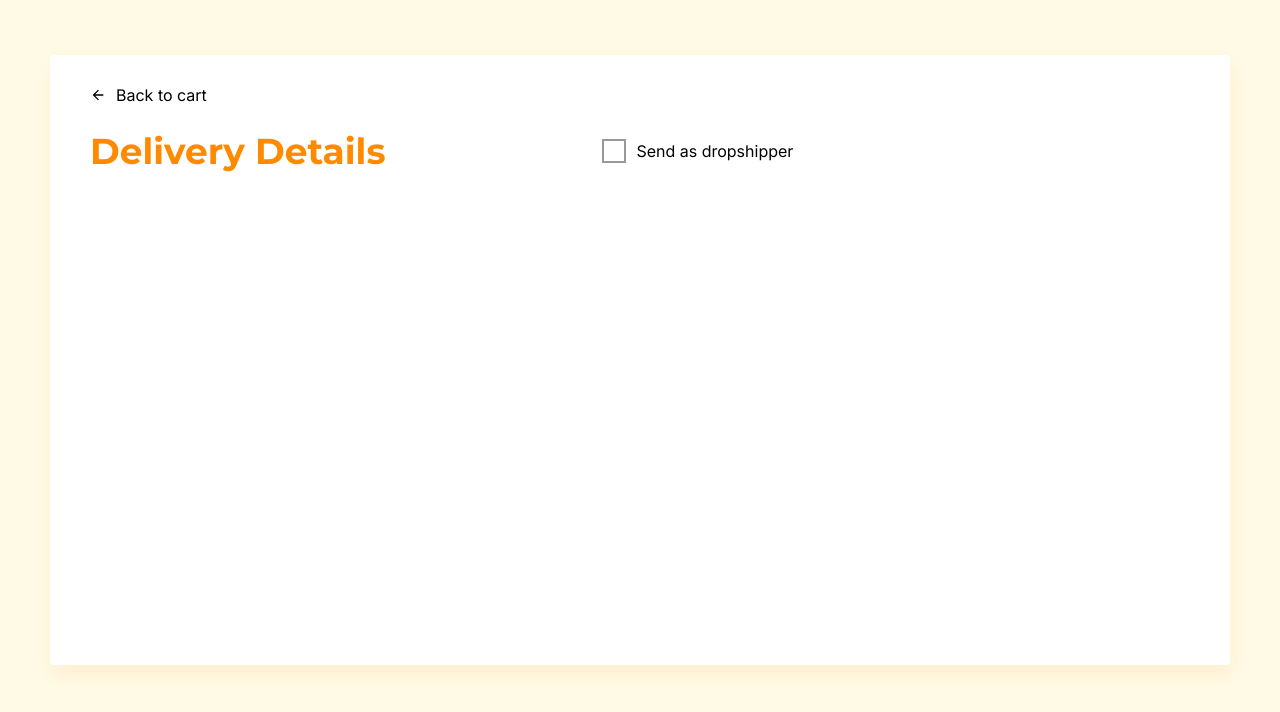
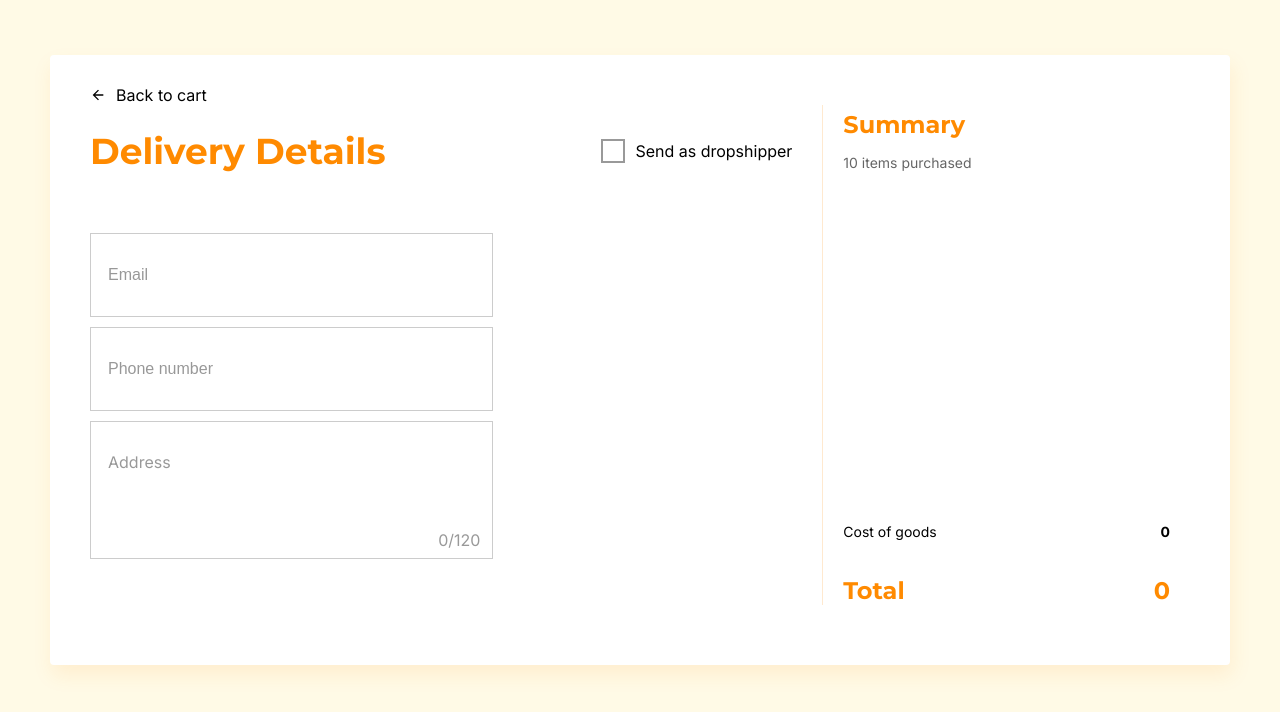
Before and after one commit to IzzanNurdin/payment-flow, a React (Create React App) app: page / in a window 1280 px wide. Shown: the top 712 px of the page. Built offline with nearby package versions, Linux system fonts and the light colour scheme.

Commit message:
feat: add summary component, functional dropshipper, and inputs on first page

```diff
--- a/src/components/Inputs/Checkbox.jsx
+++ b/src/components/Inputs/Checkbox.jsx
@@ -8,6 +8,7 @@ const Wrapper = styled.button`
   display: flex;
   align-items: center;
   gap: 10px;
+  cursor: pointer;
 `;
 
 const Input = styled.div.attrs((props) => ({ checked: props.checked }))`
--- /dev/null
+++ b/src/components/Inputs/InputText.jsx
@@ -0,0 +1,48 @@
+import React from "react";
+import styled from "styled-components";
+
+const Input = styled.div`
+  border: 1px solid #cccccc;
+  padding: 20px 15px;
+  position: relative;
+
+  input {
+    border: none;
+    height: 40px;
+    width: 100%;
+    background: #ffffff;
+    outline: 0;
+    font-size: 16px;
+    ::placeholder {
+      color: #000000;
+      opacity: 0.4;
+    }
+  }
+
+  label {
+    position: absolute;
+    top: 9px;
+    font-size: 13px;
+  }
+`;
+
+const InputText = ({ placeholder, label, watch, register, required }) => {
+  const watcher = watch(label);
+
+  React.useEffect(() => {
+    localStorage.setItem(label, watcher);
+  }, [label, watcher]);
+
+  return (
+    <Input>
+      {watcher && <label htmlFor={label}>{placeholder}</label>}
+      <input
+        id={label}
+        placeholder={placeholder}
+        {...register(label, { required })}
+      />
+    </Input>
+  );
+};
+
+export default InputText;
--- /dev/null
+++ b/src/components/Inputs/InputTextArea.jsx
@@ -0,0 +1,61 @@
+import React from "react";
+import styled from "styled-components";
+
+const Input = styled.div`
+  border: 1px solid #cccccc;
+  padding: 20px 15px;
+  position: relative;
+
+  textarea {
+    border: none;
+    font-family: Inter;
+    margin-top: 8px;
+    height: 80px;
+    width: 100%;
+    resize: none;
+    background: #ffffff;
+    outline: 0;
+    font-size: 16px;
+    ::placeholder {
+      color: #000000;
+      opacity: 0.4;
+    }
+  }
+
+  label {
+    position: absolute;
+    top: 9px;
+    font-size: 13px;
+  }
+
+  span {
+    position: absolute;
+    right: 12px;
+    bottom: 8px;
+    color: #999999;
+  }
+`;
+
+const InputTextArea = ({ placeholder, label, watch, register, required }) => {
+  const watcher = watch(label);
+
+  React.useEffect(() => {
+    localStorage.setItem(label, watcher);
+  }, [label, watcher]);
+
+  return (
+    <Input>
+      {watcher && <label htmlFor={label}>{placeholder}</label>}
+      <textarea
+        id={label}
+        rows={12}
+        maxLength={120}
+        placeholder={placeholder}
+        {...register(label, { required })}
+      />
+      <span>{watcher ? watcher.length : 0}/120</span>
+    </Input>
+  );
+};
+
+export default InputTextArea;
--- a/src/components/Inputs/index.js
+++ b/src/components/Inputs/index.js
@@ -1,3 +1,5 @@
 import Checkbox from "./Checkbox";
+import InputText from "./InputText";
+import InputTextArea from "./InputTextArea";
 
-export default { Checkbox };
+export { Checkbox, InputText, InputTextArea };
--- /dev/null
+++ b/src/components/Summary.jsx
@@ -0,0 +1,107 @@
+import React from "react";
+import styled from "styled-components";
+import { formatNumber } from "utils/format";
+
+const RightHeader = styled.div`
+  display: flex;
+  flex-direction: column;
+`;
+
+const RightComponent = styled.div`
+  display: flex;
+  flex-direction: column;
+  justify-content: space-between;
+  padding: 0px 20px;
+  height: 500px;
+`;
+
+const Heading3 = styled.h3`
+  font-family: "Montserrat";
+  font-weight: 700;
+  font-size: 24px;
+  line-height: 30px;
+  margin: 5px 0px 0px 0px;
+  color: #ff8a00;
+`;
+
+const Paragraph = styled.p`
+  font-family: Inter;
+  font-size: 14px;
+  opacity: 0.6;
+`;
+
+const DetailWrapper = styled.div`
+  display: flex;
+  flex-direction: column;
+`;
+
+const PriceDetail = styled.div`
+  display: flex;
+  flex-direction: column;
+  gap: 12px;
+`;
+
+const Price = styled.div`
+  display: flex;
+  justify-content: space-between;
+  align-items: center;
+  font-family: Inter;
+  font-size: 14px;
+
+  p {
+    margin: 0;
+    font-weight: 400;
+  }
+
+  span {
+    margin: 0;
+    font-weight: 700;
+  }
+`;
+
+const Total = styled.div`
+  display: flex;
+  justify-content: space-between;
+  align-items: center;
+  color: #ff8a00;
+  font-family: Montserrat;
+  margin-top: 24px;
+
+  h3 {
+    margin: 0;
+    font-size: 24px;
+    font-weight: 700;
+  }
+`;
+
+const Summary = ({ isDropshipper }) => {
+  const cost = Number(localStorage.getItem("cost"));
+  const costDropship = isDropshipper ? 5900 : 0;
+  const total = cost + costDropship;
+  return (
+    <RightComponent>
+      <RightHeader>
+        <Heading3>Summary</Heading3>
+        <Paragraph>10 items purchased</Paragraph>
+      </RightHeader>
+      <DetailWrapper>
+        <PriceDetail>
+          <Price>
+            <p>Cost of goods</p>
+            <span>{formatNumber(cost)}</span>
+          </Price>
+          {isDropshipper && (
+            <Price>
+              <p>Dropshipping Fee</p> <span>{formatNumber(costDropship)}</span>
+            </Price>
+          )}
+          <Total>
+            <h3>Total</h3> <h3>{formatNumber(total)}</h3>
+          </Total>
+        </PriceDetail>
+      </DetailWrapper>
+    </RightComponent>
+  );
+};
+
+export default Summary;
--- a/src/components/index.js
+++ b/src/components/index.js
@@ -1,5 +1,6 @@
 import Layout from "./Layout";
 import InnerLayout from "./InnerLayout";
 import BackTo from "./BackTo";
+import Summary from "./Summary";
 
-export { Layout, InnerLayout, BackTo };
+export { Layout, InnerLayout, BackTo, Summary };
--- a/src/modules/FirstStep/FirstStep.jsx
+++ b/src/modules/FirstStep/FirstStep.jsx
@@ -1,18 +1,60 @@
 import React from "react";
-import { BackTo, Layout } from "components";
+import { BackTo, Layout, Summary } from "components";
 import {
   FirstStepWrapper,
-  Header,
+  LeftHeader,
   Heading1,
   LeftComponent,
+  Form,
+  FormContent,
 } from "./FirstStep.style";
-import Checkbox from "components/Inputs/Checkbox";
+import { Checkbox, InputText, InputTextArea } from "components/Inputs";
+import { useForm } from "react-hook-form";
 
 const FirstStep = () => {
-  const [checked, setChecked] = React.useState(false);
+  const [isDropshipper, setDropshipper] = React.useState(false);
+  const {
+    register,
+    handleSubmit,
+    watch,
+    formState: { errors },
+  } = useForm({
+    defaultValues: {
+      email:
+        localStorage.getItem("email") === "null"
+          ? ""
+          : localStorage.getItem("email"),
+      phone:
+        localStorage.getItem("phone") === "null"
+          ? ""
+          : localStorage.getItem("phone"),
+      address:
+        localStorage.getItem("address") === "null"
+          ? ""
+          : localStorage.getItem("address"),
+      dropshipperName:
+        localStorage.getItem("dropshipperName") === "null"
+          ? ""
+          : localStorage.getItem("dropshipperName"),
+      dropshipperPhone:
+        localStorage.getItem("dropshipperPhone") === "null"
+          ? ""
+          : localStorage.getItem("dropshipperPhone"),
+    },
+  });
+  const onSubmit = (data) => console.log(data);
+
+  React.useEffect(() => {
+    localStorage.setItem("cost", 500000);
+    const tmp = localStorage.getItem("isDropshipper");
+    if (tmp === "false" || tmp === "true") {
+      setDropshipper(tmp === "false" ? false : true);
+    }
+  }, []);
 
   const handleCheck = () => {
-    setChecked(!checked);
+    setDropshipper(!isDropshipper);
+    localStorage.setItem("isDropshipper", !isDropshipper);
   };
 
   return (
@@ -20,15 +62,57 @@ const FirstStep = () => {
       <BackTo destination="cart" />
       <FirstStepWrapper>
         <LeftComponent>
-          <Header>
+          <LeftHeader>
             <Heading1>Delivery Details</Heading1>
             <Checkbox
-              checked={checked}
+              checked={isDropshipper}
               onClick={handleCheck}
               text="Send as dropshipper"
             />
-          </Header>
+          </LeftHeader>
+          <Form>
+            <FormContent>
+              <InputText
+                label="email"
+                placeholder="Email"
+                watch={watch}
+                register={register}
+                required
+              />
+              <InputText
+                label="phone"
+                placeholder="Phone number"
+                watch={watch}
+                register={register}
+                required
+              />
+              <InputTextArea
+                label="address"
+                placeholder="Address"
+                watch={watch}
+                register={register}
+                required
+              />
+            </FormContent>
+            {isDropshipper && (
+              <FormContent>
+                <InputText
+                  label="dropshipperName"
+                  placeholder="Dropshipper name"
+                  watch={watch}
+                  register={register}
+                />
+                <InputText
+                  label="dropshipperPhone"
+                  placeholder="Dropshipper phone number"
+                  watch={watch}
+                  register={register}
+                />
+              </FormContent>
+            )}
+          </Form>
         </LeftComponent>
+        <Summary isDropshipper={isDropshipper} />
       </FirstStepWrapper>
     </Layout>
   );
--- a/src/modules/FirstStep/FirstStep.style.jsx
+++ b/src/modules/FirstStep/FirstStep.style.jsx
@@ -7,9 +7,11 @@ export const FirstStepWrapper = styled.div`
 
 export const LeftComponent = styled.div`
   padding-right: 30px;
+  height: 500px;
+  border-right: 1px solid #ff8a0030;
 `;
 
-export const Header = styled.div`
+export const LeftHeader = styled.div`
   display: flex;
   justify-content: space-between;
   align-items: center;
@@ -22,3 +24,16 @@ export const Heading1 = styled.h1`
   line-height: 44px;
   color: #ff8a00;
 `;
+
+export const Form = styled.form`
+  display: grid;
+  margin-top: 36px;
+  grid-template-columns: 1.5fr 1fr;
+  gap: 30px;
+`;
+
+export const FormContent = styled.div`
+  display: flex;
+  flex-direction: column;
+  gap: 10px;
+`;
--- /dev/null
+++ b/src/utils/format.js
@@ -0,0 +1,3 @@
+export function formatNumber(number) {
+  return Intl.NumberFormat("en-us").format(number);
+}
```
